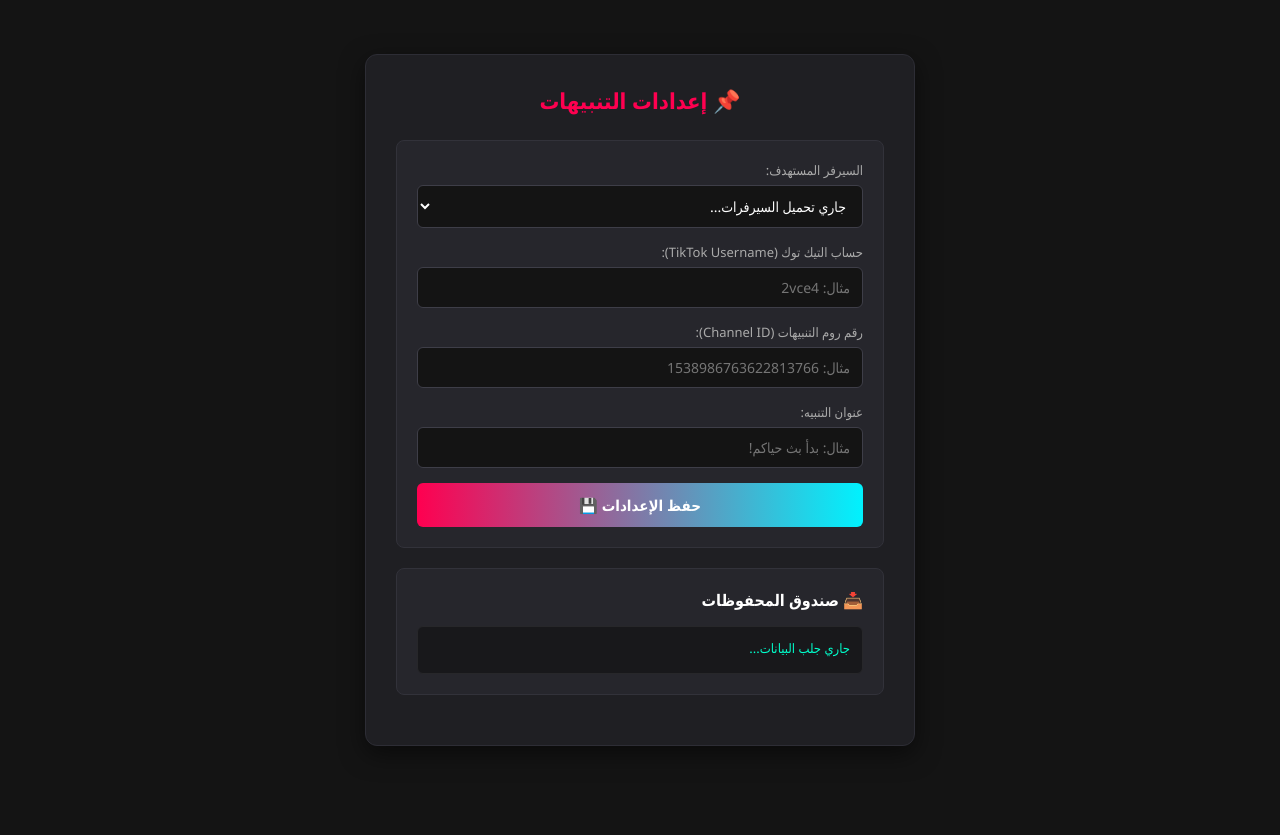
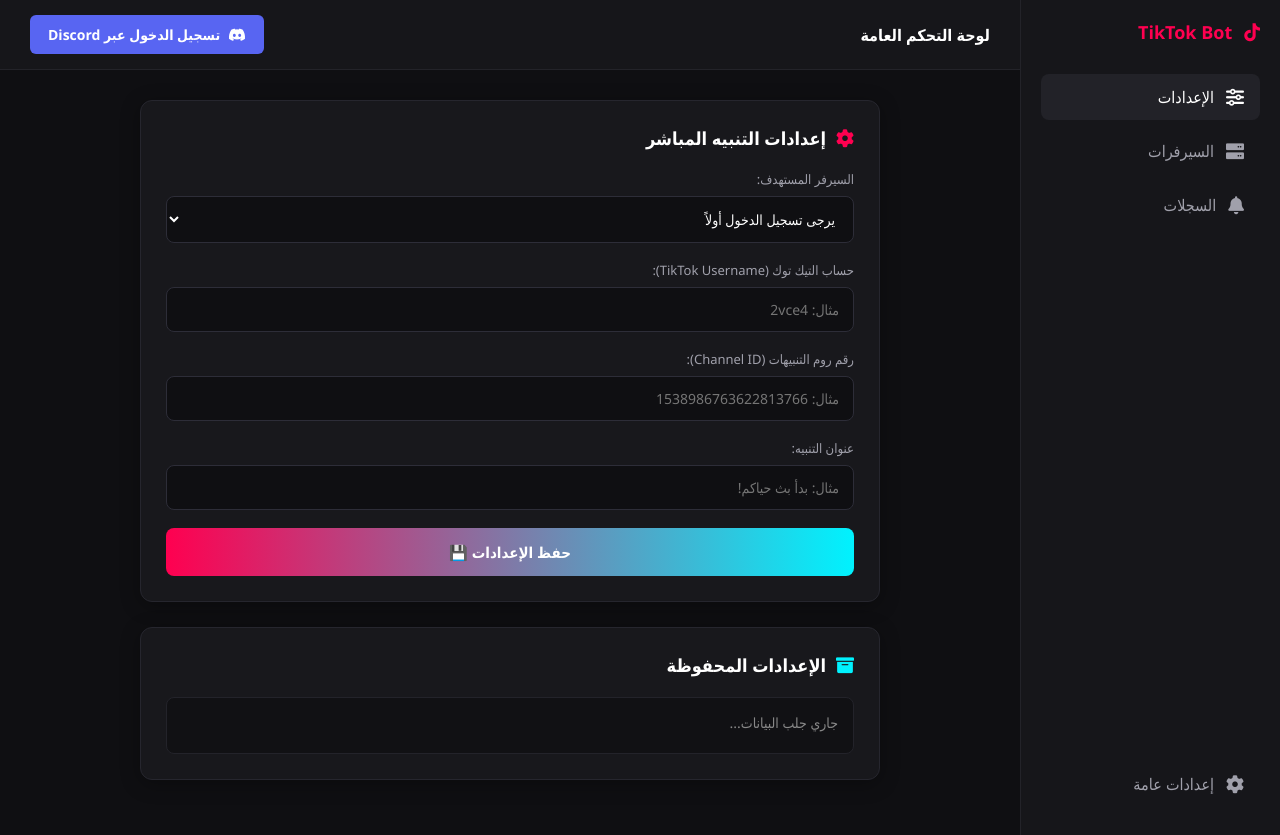
Before and after one commit to 9120s/tiktok-bot-dashboard, a Flask app: page / in a window 1280 px wide. Before the commit the page ends 746 px from the top, so only its background shows below. Run offline with Flask 3, Linux system fonts and the light colour scheme.

Commit message:
Update index.html

```diff
--- a/templates/index.html
+++ b/templates/index.html
@@ -3,7 +3,8 @@
 <head>
     <meta charset="UTF-8">
     <meta name="viewport" content="width=device-width, initial-scale=1.0">
-    <title>لوحة التحكم - تنبيهات تيك توك</title>
+    <title>لوحة تحكم بوت التيك توك</title>
+    <link href="https://cdnjs.cloudflare.com/ajax/libs/font-awesome/6.0.0/css/all.min.css" rel="stylesheet">
     <style>
         * {
             box-sizing: border-box;
@@ -13,68 +14,145 @@
         }
 
         body {
-            background-color: #141414;
+            background-color: #0f0f12;
             color: #ffffff;
             display: flex;
-            justify-content: center;
-            align-items: center;
             min-height: 100vh;
+        }
+
+        /* القائمة الجانبية */
+        .sidebar {
+            width: 260px;
+            background-color: #16161a;
+            border-left: 1px solid #232329;
+            display: flex;
+            flex-direction: column;
+            justify-content: space-between;
             padding: 20px;
         }
 
-        .container {
-            width: 100%;
-            max-width: 550px;
-            background: #1f1f23;
-            border-radius: 12px;
-            padding: 30px;
-            box-shadow: 0 8px 24px rgba(0,0,0,0.5);
-            border: 1px solid #2d2d35;
+        .brand {
+            display: flex;
+            align-items: center;
+            gap: 12px;
+            font-size: 18px;
+            font-weight: bold;
+            color: #ff0050;
+            margin-bottom: 30px;
         }
 
-        h1 {
-            text-align: center;
-            font-size: 22px;
-            margin-bottom: 25px;
-            color: #ff0050;
+        .nav-list {
+            list-style: none;
+        }
+
+        .nav-item {
             display: flex;
             align-items: center;
-            justify-content: center;
+            gap: 12px;
+            padding: 12px 16px;
+            color: #a0a0ab;
+            text-decoration: none;
+            border-radius: 8px;
+            margin-bottom: 8px;
+            transition: all 0.2s;
+            cursor: pointer;
+        }
+
+        .nav-item:hover, .nav-item.active {
+            background-color: #222228;
+            color: #ffffff;
+        }
+
+        .nav-item i {
+            font-size: 18px;
+        }
+
+        /* المحتوى الرئيسي */
+        .main-content {
+            flex: 1;
+            display: flex;
+            flex-direction: column;
+        }
+
+        /* الشريط العلوي */
+        .header {
+            height: 70px;
+            background-color: #16161a;
+            border-bottom: 1px solid #232329;
+            display: flex;
+            align-items: center;
+            justify-content: space-between;
+            padding: 0 30px;
+        }
+
+        .user-profile {
+            display: flex;
+            align-items: center;
+            gap: 15px;
+        }
+
+        .btn-login {
+            background-color: #5865F2;
+            color: white;
+            padding: 10px 18px;
+            border-radius: 6px;
+            text-decoration: none;
+            font-weight: bold;
+            font-size: 14px;
+            display: flex;
+            align-items: center;
             gap: 8px;
+            transition: background 0.2s;
+        }
+
+        .btn-login:hover {
+            background-color: #4752C4;
+        }
+
+        /* منطقة البطاقات والمحتوى */
+        .container {
+            padding: 30px;
+            max-width: 800px;
+            margin: 0 auto;
+            width: 100%;
         }
 
         .card {
-            background: #26262c;
-            border-radius: 8px;
-            padding: 20px;
-            margin-bottom: 20px;
-            border: 1px solid #32323a;
+            background: #18181c;
+            border-radius: 12px;
+            padding: 25px;
+            margin-bottom: 25px;
+            border: 1px solid #26262e;
+            box-shadow: 0 4px 20px rgba(0,0,0,0.3);
         }
 
         .card-title {
-            font-size: 16px;
+            font-size: 18px;
             font-weight: bold;
-            margin-bottom: 15px;
+            margin-bottom: 20px;
             color: #ffffff;
+            display: flex;
+            align-items: center;
+            gap: 10px;
         }
 
         .form-group {
-            margin-bottom: 15px;
+            margin-bottom: 18px;
         }
 
         label {
             display: block;
             font-size: 13px;
-            color: #aaaaaa;
-            margin-bottom: 6px;
+            color: #a0a0ab;
+            margin-bottom: 8px;
         }
 
         select, input {
             width: 100%;
-            padding: 10px 12px;
-            border-radius: 6px;
-            border: 1px solid #3e3e48;
-            background-color: #141414;
+            padding: 12px 14px;
+            border-radius: 8px;
+            border: 1px solid #2d2d38;
+            background-color: #0f0f12;
             color: #ffffff;
             font-size: 14px;
             outline: none;
@@ -85,11 +163,11 @@
             border-color: #ff0050;
         }
 
-        button {
+        button.btn-submit {
             width: 100%;
-            padding: 12px;
+            padding: 14px;
             border: none;
-            border-radius: 6px;
+            border-radius: 8px;
             background: linear-gradient(90deg, #ff0050, #00f2fe);
             color: #ffffff;
             font-weight: bold;
@@ -98,42 +176,73 @@
             transition: opacity 0.2s;
         }
 
-        button:hover {
+        button.btn-submit:hover {
             opacity: 0.9;
         }
 
         .saved-box {
-            background: #18181b;
-            border: 1px solid #27272a;
-            border-radius: 6px;
-            padding: 12px;
-            margin-top: 10px;
+            background: #111114;
+            border: 1px solid #23232a;
+            border-radius: 8px;
+            padding: 15px;
         }
 
         .saved-item {
-            font-size: 13px;
-            color: #00ffcc;
-            margin-bottom: 4px;
+            font-size: 14px;
+            color: #20e3b2;
+            margin-bottom: 6px;
         }
 
         .alert {
-            padding: 10px;
-            border-radius: 6px;
+            padding: 12px;
+            border-radius: 8px;
             margin-top: 15px;
             display: none;
-            font-size: 13px;
+            font-size: 14px;
             text-align: center;
         }
-        .alert-success { background: #1b4332; color: #2ec4b6; }
-        .alert-error { background: #4a1525; color: #ff4d6d; }
+        .alert-success { background: #133a27; color: #2ecc71; border: 1px solid #1e563a; }
+        .alert-error { background: #421822; color: #ff4d6d; border: 1px solid #632231; }
     </style>
 </head>
 <body>
 
+    <!-- القائمة الجانبية -->
+    <aside class="sidebar">
+        <div>
+            <div class="brand">
+                <i class="fa-brands fa-tiktok"></i>
+                <span>TikTok Bot</span>
+            </div>
+            <ul class="nav-list">
+                <li><a href="#" class="nav-item active"><i class="fa-solid fa-sliders"></i> الإعدادات</a></li>
+                <li><a href="#" class="nav-item"><i class="fa-solid fa-server"></i> السيرفرات</a></li>
+                <li><a href="#" class="nav-item"><i class="fa-solid fa-bell"></i> السجلات</a></li>
+            </ul>
+        </div>
+        <div>
+            <a href="#" class="nav-item"><i class="fa-solid fa-gear"></i> إعدادات عامة</a>
+        </div>
+    </aside>
+
+    <!-- المحتوى الرئيسي -->
+    <main class="main-content">
+        <!-- الشريط العلوي -->
+        <header class="header">
+            <div><b>لوحة التحكم العامة</b></div>
+            <div class="user-profile">
+                <a href="/login" class="btn-login" id="loginBtn">
+                    <i class="fa-brands fa-discord"></i> تسجيل الدخول عبر Discord
+                </a>
+            </div>
+        </header>
+
+        <!-- Container -->
         <div class="container">
-    <h1>📌 إعدادات التنبيهات</h1>
-
             <div class="card">
+                <div class="card-title">
+                    <i class="fa-solid fa-gear" style="color: #ff0050;"></i> إعدادات التنبيه المباشر
+                </div>
                 <form id="configForm">
                     <div class="form-group">
                         <label>السيرفر المستهدف:</label>
@@ -157,26 +266,33 @@
                         <input type="text" id="message_title" placeholder="مثال: بدأ بث حياكم!" required>
                     </div>
 
-            <button type="submit">حفظ الإعدادات 💾</button>
+                    <button type="submit" class="btn-submit">حفظ الإعدادات 💾</button>
                 </form>
 
                 <div id="statusAlert" class="alert"></div>
             </div>
 
             <div class="card">
-        <div class="card-title">📥 صندوق المحفوظات</div>
+                <div class="card-title">
+                    <i class="fa-solid fa-box-archive" style="color: #00f2fe;"></i> الإعدادات المحفوظة
+                </div>
                 <div class="saved-box" id="savedConfigBox">
-            <div class="saved-item">جاري جلب البيانات...</div>
+                    <div class="saved-item" style="color: #888;">جاري جلب البيانات...</div>
                 </div>
             </div>
         </div>
+    </main>
 
 <script>
     const urlParams = new URLSearchParams(window.location.search);
     const token = urlParams.get('token');
 
     async function loadGuildsAndData() {
-        if (!token) return;
+        if (!token) {
+            document.getElementById('guild_id').innerHTML = '<option value="">يرجى تسجيل الدخول أولاً</option>';
+            return;
+        }
+
         try {
             const res = await fetch(`/api/guilds?token=${token}`);
             const data = await res.json();
@@ -184,10 +300,12 @@
             const select = document.getElementById('guild_id');
             select.innerHTML = '<option value="">اختر السيرفر...</option>';
 
-            if (data.guilds) {
+            if (data.guilds && data.guilds.length > 0) {
                 data.guilds.forEach(g => {
                     select.innerHTML += `<option value="${g.id}">${g.name}</option>`;
                 });
+            } else {
+                select.innerHTML = '<option value="">لم يتم العثور على سيرفرات</option>';
             }
 
             loadSavedConfig();
```
Lines whose indentation alone changed are shown as unchanged.
